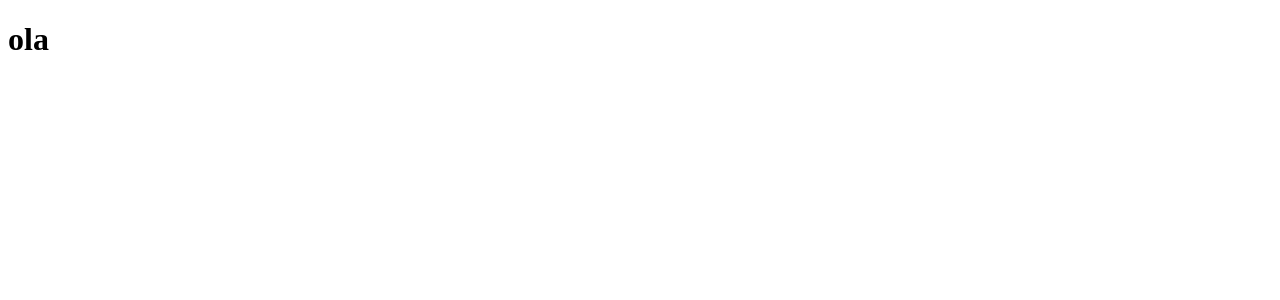
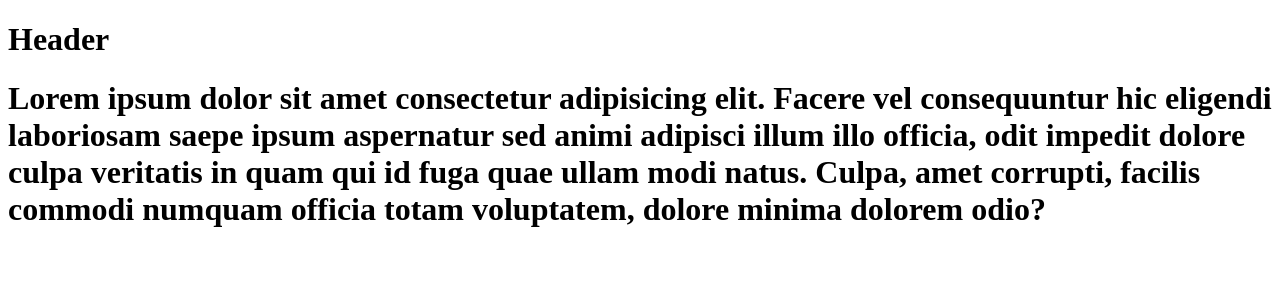
Before and after one commit to DenilsoferreiraL/fsc-task-manager, a React (Vite) app: page / in a window 1280 px wide. Shown: the top 300 px of the page. Built offline with nearby package versions, Linux system fonts and the light colour scheme.

Commit message:
chore: add prettier and eslint setup

```diff
--- a/src/App.jsx
+++ b/src/App.jsx
@@ -1,7 +1,11 @@
-export const App = () => {
+import { Tasks } from './components/Tasks'
+
+function App() {
   return (
     <div>
-      <h1>ola</h1>
+      <Tasks />
     </div>
-  );
-};
+  )
+}
+
+export default App
--- /dev/null
+++ b/src/components/Header.jsx
@@ -0,0 +1,7 @@
+export const Header = () => {
+  return (
+    <div>
+      <h1>Header</h1>
+    </div>
+  );
+};
--- /dev/null
+++ b/src/components/Tasks.jsx
@@ -0,0 +1,16 @@
+import { Header } from './Header'
+
+export const Tasks = () => {
+  return (
+    <div>
+      <Header />
+      <h1>
+        Lorem ipsum dolor sit amet consectetur adipisicing elit. Facere vel
+        consequuntur hic eligendi laboriosam saepe ipsum aspernatur sed animi
+        adipisci illum illo officia, odit impedit dolore culpa veritatis in quam
+        qui id fuga quae ullam modi natus. Culpa, amet corrupti, facilis commodi
+        numquam officia totam voluptatem, dolore minima dolorem odio?
+      </h1>
+    </div>
+  )
+}
--- a/src/main.jsx
+++ b/src/main.jsx
@@ -1,6 +1,6 @@
 import { StrictMode } from "react";
 import { createRoot } from "react-dom/client";
-import { App } from "./App";
+import App from "./App";
 
 createRoot(document.getElementById("root")).render(
   <StrictMode>
```
Also changed, not shown: 1 other file (tests, documents, lock files or other folders).
